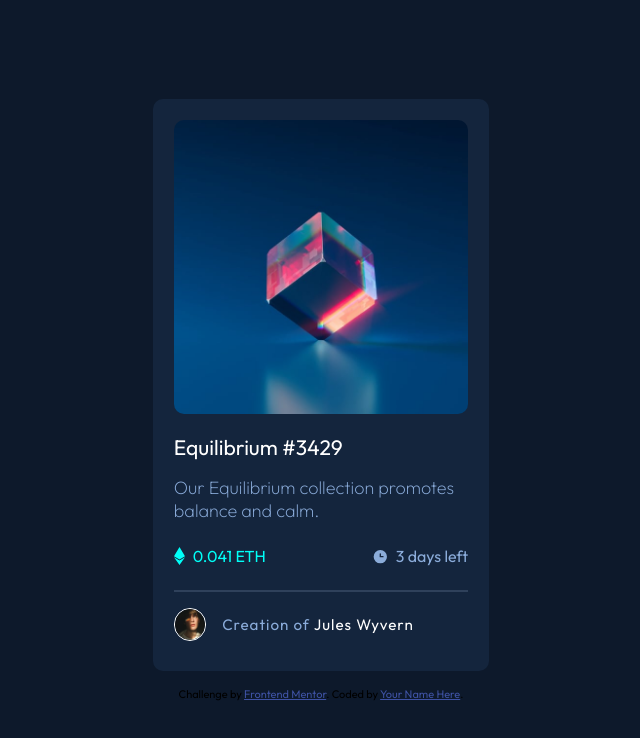
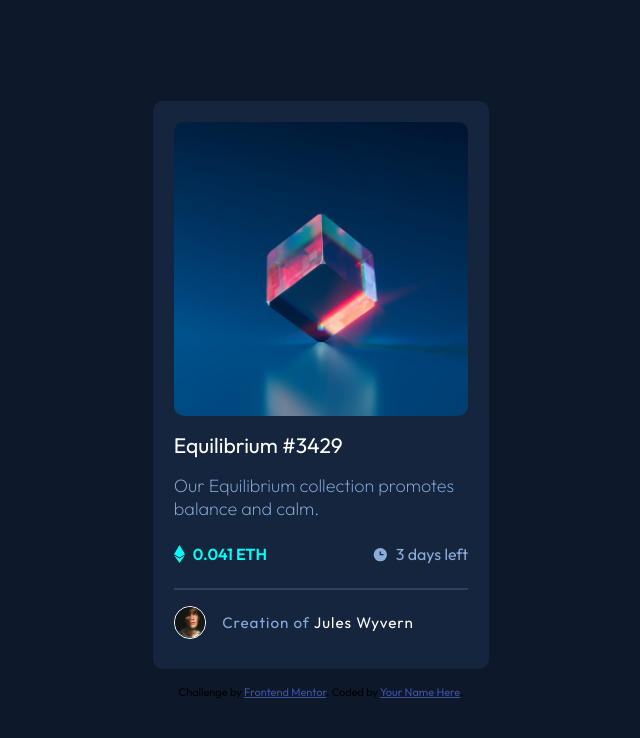
Before and after one commit to SilverWings47/nft-preview-card, a plain HTML site: page index.html in a window 1280 px wide. Shown: the whole page, without its empty margins (319-959 px from the left). Drawn offline with Linux system fonts and the light colour scheme.

Commit message:
Add files via upload

```diff
--- a/index.html
+++ b/index.html
@@ -25,7 +25,7 @@
     <hr>
     <div class="profile-img-name">
       <img src="images/image-avatar.png" alt="">
-      <div class="profile-name"><span>Creation of</span> Jules Wyvern</div>
+      <div class="profile-name"><span>Creation of</span> <a href="#">Jules Wyvern</a></div>
     </div>
   </div>
   <footer class="attribution">
--- a/styles.css
+++ b/styles.css
@@ -18,7 +18,6 @@ body {
 
 .container {
     max-width: 21rem;
-    width: 90%;
     padding: 1.3rem;
     background: hsl(216, 50%, 16%);
     border-radius: 10px;
@@ -27,14 +26,61 @@ body {
 
 .nft-image img {
     width: 100%;
+}
+
+.nft-image {
+    aspect-ratio: 1/1;
+    position: relative;
+    overflow: hidden;
     border-radius: 10px;
+    cursor: pointer;
+}
+
+.nft-image::before {
+    content: '';
+    display: block;
+    background: hsl(178, 100%, 50%);
+    position: absolute;
+    width: 100%;
+    height: 100%;
+    opacity: 0;
+    transition: opacity 200ms;
+}
+
+.nft-image:hover::before {
+    opacity: 0.5;
+}
+
+.nft-image::after {
+    content: '';
+    display: block;
+    position: absolute;
+    top: 0;
+    left: 0;
+    width: 100%;
+    height: 100%;
+    z-index: 3;
+    opacity: 0;
+    transition: opacity 200ms;
+    background: url('images/icon-view.svg') no-repeat center center;
+}
+
+.nft-image:hover::after {
+    opacity: 1;
 }
 
 .data-section--header {
+    display: inline-block;
     font-size: 1.32rem;
     color: hsl(0, 0%, 100%);
     font-weight: 400;
     margin-block: 1rem;
+    transition: color 200ms;
+}
+
+.data-section--header:hover {
+    color: hsl(178, 100%, 50%);
+    cursor: pointer;
 }
 
 .data-section--description {
@@ -56,6 +102,7 @@ body {
     display: flex;
     align-items: center;
     gap: 0.5rem;
+    font-weight: 600;
 }
 
 .data-section--numbers__time {
@@ -88,6 +135,16 @@ hr {
     color: hsl(215, 51%, 70%);
 }
 
+.profile-name a {
+    text-decoration: none;
+    color: #fff;
+    transition: color 200ms;
+}
+
+.profile-name a:hover {
+    color: hsl(178, 100%, 50%);
+}
+
 .profile-img-name img {
     width: 11%;
     border: 1px solid #fff;
```
